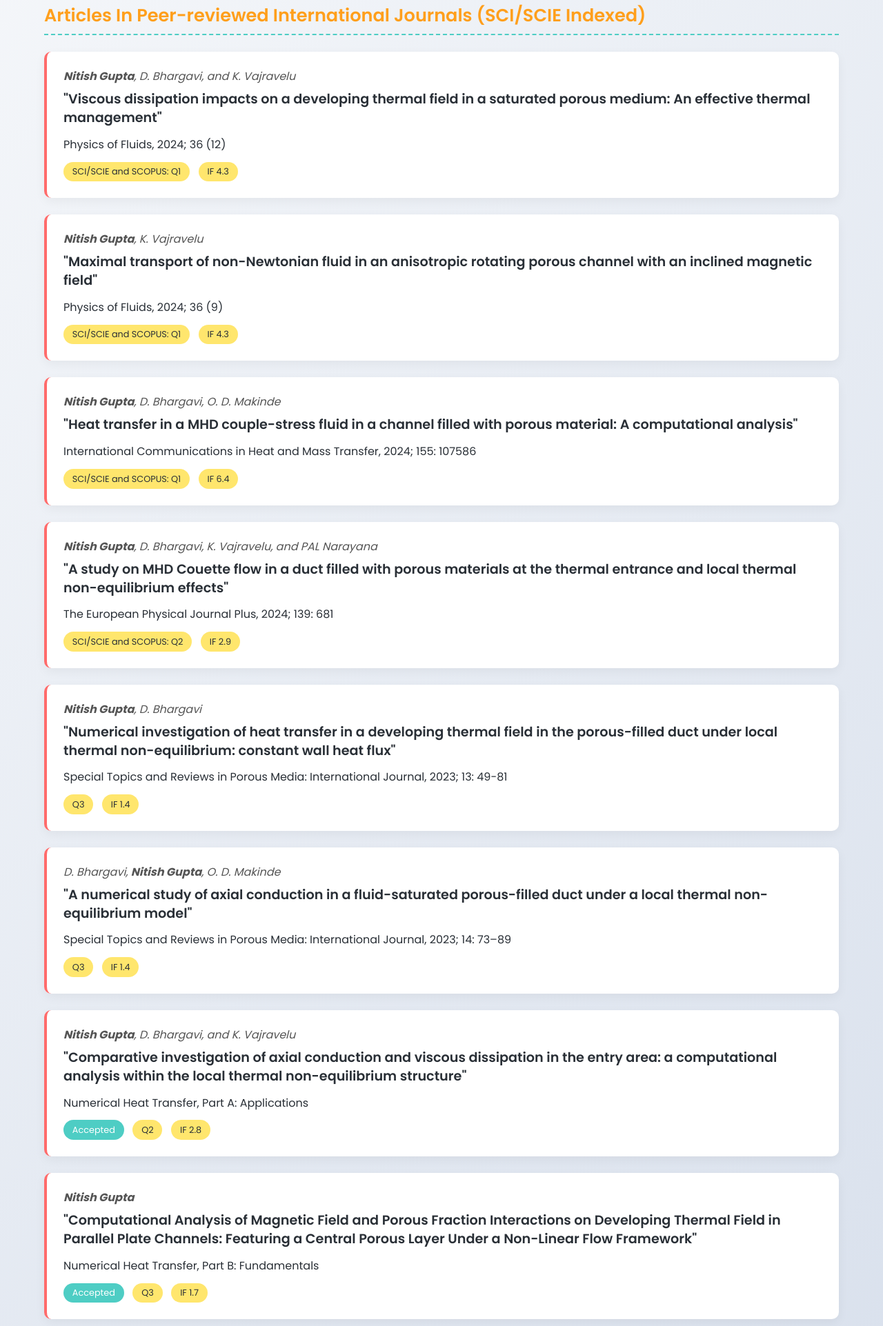
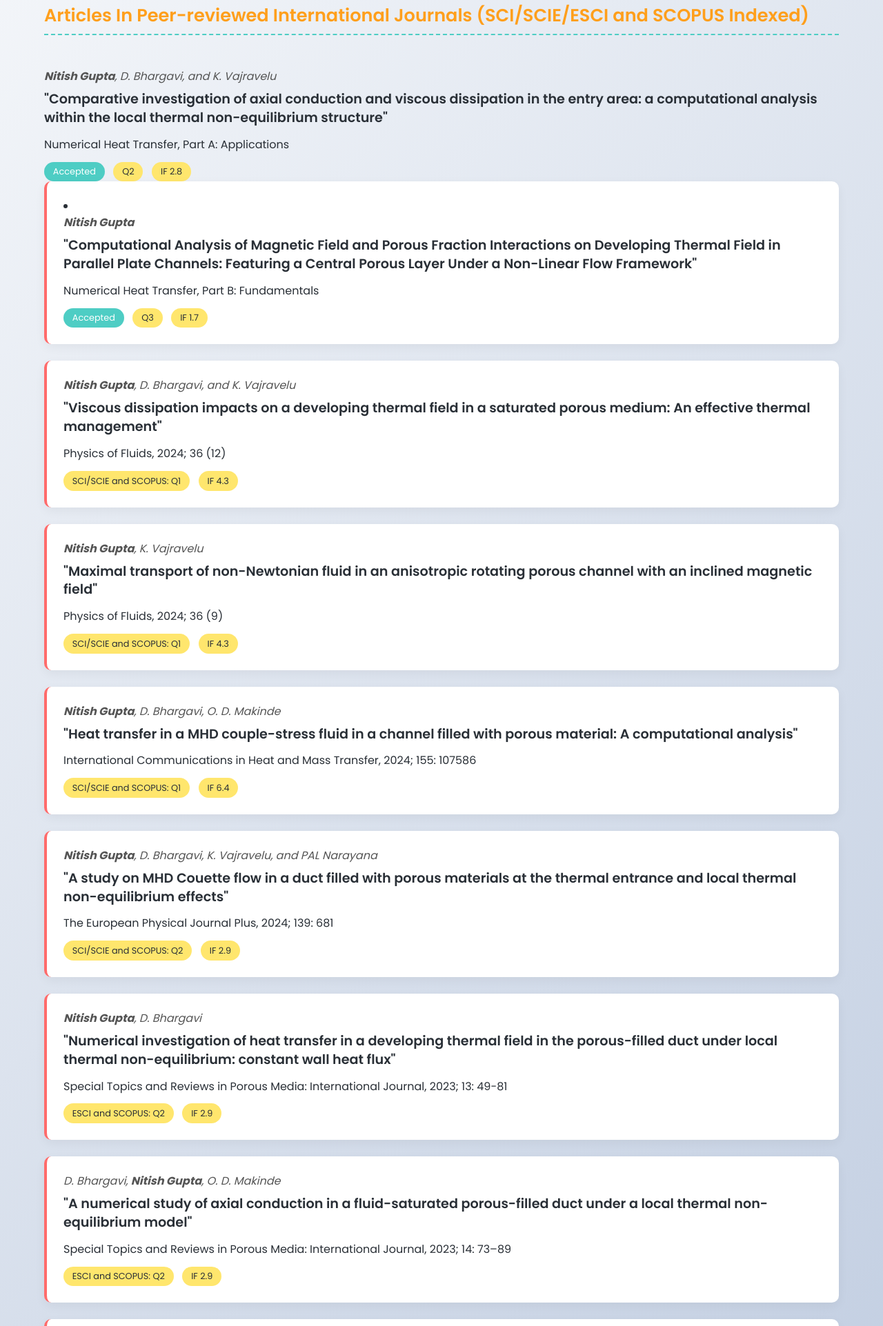
Before and after one commit to Pranay921/Portfolio-project, a plain HTML site: page publications.html in a window 1280 px wide. Shown: the part 194-2117 px from the top of the page at 69% size. Drawn offline with nearby package versions, Linux system fonts and the light colour scheme.

Commit message:
Update publications.html

```diff
--- a/publications.html
+++ b/publications.html
@@ -704,11 +704,73 @@
     <section class="publications-page">
       <h2 class="section-title">Publications</h2>
 
-      <!-- Peer-reviewed International Journals (SCI/SCIE Indexed) -->
+      <!-- Peer-reviewed International Journals (SCI/SCIE/ESCI and SCOPUS Indexed) -->
       <div class="publication-category">
         <h3 class="category-title">
-          Articles In Peer-reviewed International Journals (SCI/SCIE Indexed)
+          Articles In Peer-reviewed International Journals (SCI/SCIE/ESCI
+and SCOPUS Indexed)
         </h3>
+
+
+</div>
+            <p class="publication-authors">
+              <span class="font-bold">Nitish Gupta</span>, D. Bhargavi, and K. Vajravelu
+            </p>
+            <h4 class="publication-title">
+              "Comparative investigation of axial conduction and viscous
+              dissipation in the entry area: a computational analysis within the
+              local thermal non-equilibrium structure"
+            </h4>
+            <p class="publication-journal">
+              Numerical Heat Transfer, Part A: Applications
+            </p>
+            <div class="publication-details">
+              <span class="publication-status">Accepted</span>
+              <span class="publication-detail">Q2</span>
+              <span class="publication-detail">IF 2.8</span>
+            </div>
+            <button class="mobile-abstract-toggle">
+              Abstract <i class="fas fa-chevron-down"></i>
+            </button>
+            <a href="#" class="publication-link" target="_blank"></a>
+          </li>
+
+          <li class="publication-item">
+            <div class="publication-abstract">
+              <h5 class="abstract-title">Abstract</h5>
+              <p class="abstract-text">
+                Computational analysis of magnetic field and porous fraction
+                interactions on developing thermal fields in parallel plate
+                channels with central porous layers under non-linear flow
+                conditions.
+              </p>
+            </div>
+            <p class="publication-authors"><span class="font-bold">Nitish Gupta</span></p>
+            <h4 class="publication-title">
+              "Computational Analysis of Magnetic Field and Porous Fraction
+              Interactions on Developing Thermal Field in Parallel Plate
+              Channels: Featuring a Central Porous Layer Under a Non-Linear Flow
+              Framework"
+            </h4>
+            <p class="publication-journal">
+              Numerical Heat Transfer, Part B: Fundamentals
+            </p>
+            <div class="publication-details">
+              <span class="publication-status">Accepted</span>
+              <span class="publication-detail">Q3</span>
+              <span class="publication-detail">IF 1.7</span>
+            </div>
+            <button class="mobile-abstract-toggle">
+              Abstract <i class="fas fa-chevron-down"></i>
+            </button>
+            <a href="#" class="publication-link" target="_blank"></a>
+          </li>
+        </ul>
+      </div>
+
+
+
+
         <ul class="publication-list">
           <li class="publication-item">
             <div class="publication-abstract">
@@ -805,9 +867,7 @@ and SCOPUS: Q1</span>
             <div class="publication-abstract">
               <h5 class="abstract-title">Abstract</h5>
               <p class="abstract-text">
-                Study on MHD Couette flow in porous-filled ducts, analyzing
-                thermal entrance effects and local thermal non-equilibrium
-                conditions.
+                This study investigates magnetohydrodynamic Couette flow and heat transfer in a porous-filled duct under LTNE conditions, highlighting flow behavior, heat transfer enhancement, and thermally fully developed flow characteristics.
               </p>
             </div>
             <p class="publication-authors">
@@ -856,14 +916,15 @@ and SCOPUS: Q2</span>
               2023; 13: 49-81
             </p>
             <div class="publication-details">
-              <span class="publication-detail">Q3</span>
-              <span class="publication-detail">IF 1.4</span>
+              <span class="publication-detail">ESCI and SCOPUS:
+Q2</span>
+              <span class="publication-detail">IF 2.9</span>
             </div>
             <button class="mobile-abstract-toggle">
               Abstract <i class="fas fa-chevron-down"></i>
             </button>
             <a
-              href="https://doi.org/10.1615/SpecialTopicsRevPorousMedia.2023045062"
+              href="https://www.dl.begellhouse.com/journals/3d21681c18f5b5e7,2f1e365f05f95ad3,0a1c9d3a091cadb8.html"
               class="publication-link"
               target="_blank"
             ></a>
@@ -890,14 +951,15 @@ and SCOPUS: Q2</span>
               2023; 14: 73–89
             </p>
             <div class="publication-details">
-              <span class="publication-detail">Q3</span>
-              <span class="publication-detail">IF 1.4</span>
+              <span class="publication-detail">ESCI and SCOPUS:
+Q2</span>
+              <span class="publication-detail">IF 2.9</span>
             </div>
             <button class="mobile-abstract-toggle">
               Abstract <i class="fas fa-chevron-down"></i>
             </button>
             <a
-              href="https://doi.org/10.1615/SpecialTopicsRevPorousMedia.2023049201"
+              href="https://www.dl.begellhouse.com/journals/3d21681c18f5b5e7,19f8893d4a8ad402,2a2af2933bf1f2bf.html"
               class="publication-link"
               target="_blank"
             ></a>
@@ -911,61 +973,7 @@ and SCOPUS: Q2</span>
                 effects in thermal entry regions under local thermal
                 non-equilibrium conditions.
               </p>
-            </div>
-            <p class="publication-authors">
-              <span class="font-bold">Nitish Gupta</span>, D. Bhargavi, and K. Vajravelu
-            </p>
-            <h4 class="publication-title">
-              "Comparative investigation of axial conduction and viscous
-              dissipation in the entry area: a computational analysis within the
-              local thermal non-equilibrium structure"
-            </h4>
-            <p class="publication-journal">
-              Numerical Heat Transfer, Part A: Applications
-            </p>
-            <div class="publication-details">
-              <span class="publication-status">Accepted</span>
-              <span class="publication-detail">Q2</span>
-              <span class="publication-detail">IF 2.8</span>
-            </div>
-            <button class="mobile-abstract-toggle">
-              Abstract <i class="fas fa-chevron-down"></i>
-            </button>
-            <a href="#" class="publication-link" target="_blank"></a>
-          </li>
-
-          <li class="publication-item">
-            <div class="publication-abstract">
-              <h5 class="abstract-title">Abstract</h5>
-              <p class="abstract-text">
-                Computational analysis of magnetic field and porous fraction
-                interactions on developing thermal fields in parallel plate
-                channels with central porous layers under non-linear flow
-                conditions.
-              </p>
-            </div>
-            <p class="publication-authors"><span class="font-bold">Nitish Gupta</span></p>
-            <h4 class="publication-title">
-              "Computational Analysis of Magnetic Field and Porous Fraction
-              Interactions on Developing Thermal Field in Parallel Plate
-              Channels: Featuring a Central Porous Layer Under a Non-Linear Flow
-              Framework"
-            </h4>
-            <p class="publication-journal">
-              Numerical Heat Transfer, Part B: Fundamentals
-            </p>
-            <div class="publication-details">
-              <span class="publication-status">Accepted</span>
-              <span class="publication-detail">Q3</span>
-              <span class="publication-detail">IF 1.7</span>
-            </div>
-            <button class="mobile-abstract-toggle">
-              Abstract <i class="fas fa-chevron-down"></i>
-            </button>
-            <a href="#" class="publication-link" target="_blank"></a>
-          </li>
-        </ul>
-      </div>
+
 
       <!-- ESCI/SCOPUS/Web of Science Indexed -->
       <div class="publication-category">
```
